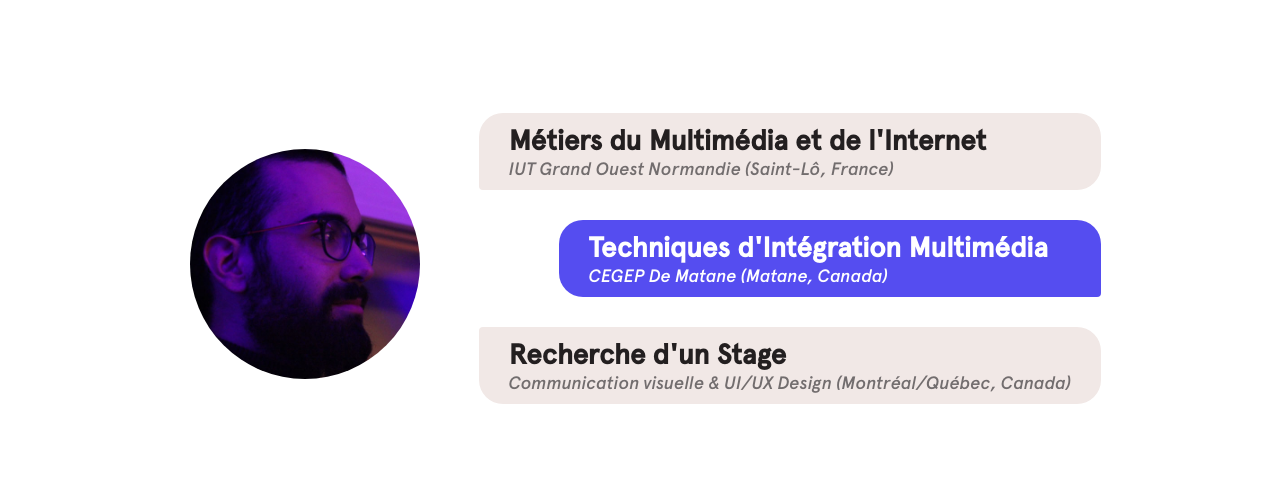
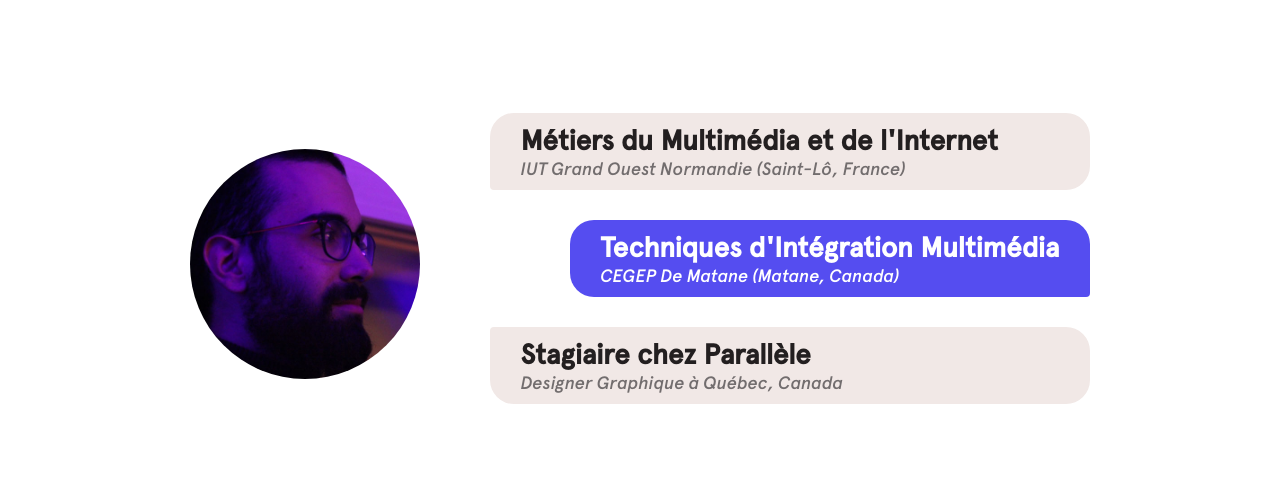
Before and after one commit to PaulBrillandPortfolio/PaulBrillandPortfolio.github.io, a plain HTML site: page index.html in a window 1280 px wide. Shown: the part 312-800 px from the top of the page. Drawn offline with nearby package versions, Linux system fonts and the light colour scheme.

Commit message:
Update index.html

```diff
--- a/index.html
+++ b/index.html
@@ -46,10 +46,10 @@
                 <p>CEGEP De Matane (Matane, Canada)</p>
             </div>
             </a>
-            <a href="https://www.linkedin.com/in/paul-brilland-multim%C3%A9dia/">
+            <a href="https://www.parallele.ca/fr/clients/">
             <div class="textes" id="txt3">
-                <h3>Recherche d'un Stage</h3>
-                <p>Communication visuelle & UI/UX Design (Montréal/Québec, Canada)</p>
+                <h3>Stagiaire chez Parallèle</h3>
+                <p>Designer Graphique à Québec, Canada</p>
             </div>
             </a>
         </div>
```
